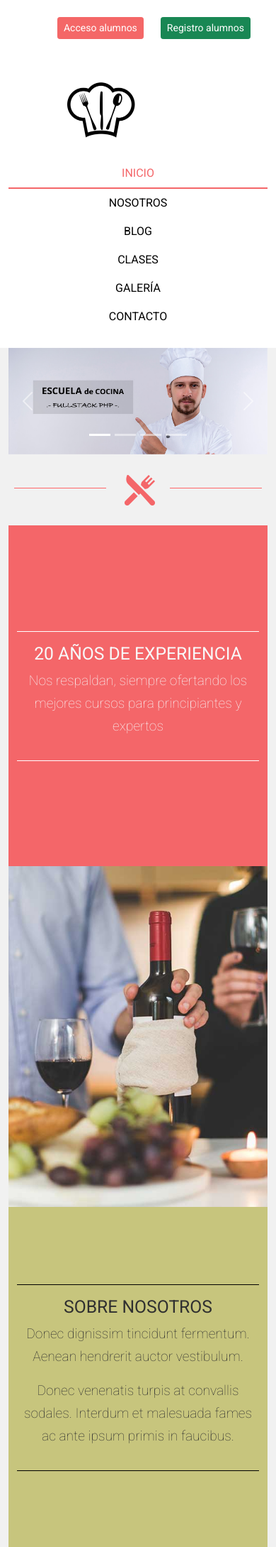
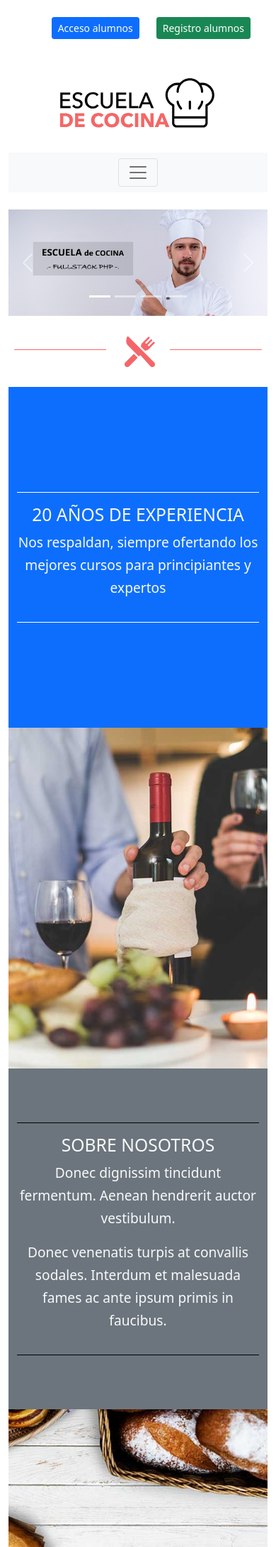
Before and after one commit to pedrosalgueroanillo/Fullstack-php, a PHP site: page /PHP_M4/index.php in a window 390 px wide. Shown: the top 2179 px of the page at 71% size. Run offline with PHP 8.4, Linux system fonts and the light colour scheme.

Commit message:
Modificación responsive menu

```diff
--- a/PHP_M4/css/style-m4.css
+++ b/PHP_M4/css/style-m4.css
@@ -23,8 +23,14 @@ header {
     background-color: #fff;
 }
 .logo {
-    max-width: 100px;
-    margin: 0 1rem;
+    max-width: 100%;
+    margin: 0 auto;
+}
+@media only screen and (min-width:768px) {
+    .logo {
+        max-width: 60%;
+        margin: 0 auto;
+    }
 }
 /*------------------------------------*
     slide
--- a/PHP_M4/index.php
+++ b/PHP_M4/index.php
@@ -31,24 +31,49 @@
         <div class="container">
             <div class="row justify-content-center align-items-center">
                 <!-- logo-->
-                <div class="col-md-4 col-8 mb-4 mb-md-0">
+                <div class="col-md-4 col-8 mb-4 mb-md-0 mx-auto">
                     <a href="index.php">
-                        <img class="logo "src="img/logo-rest.png" class="img-fluid">
+                        <img class="logo "src="img/logo.svg" class="img-fluid">
                     </a>
                 </div>
 
                 <!-- menu de navegación -->
                 <div class="col-12 col-md-8">
-                    <nav class="nav flex-column flex-md-row text-center d-flex justify-content-md-end justify-content-center">
-                        <a href="#" class="nav-link active">Inicio</a>
-                        <a href="#" class="nav-link">Nosotros</a>
-                        <a href="#" class="nav-link">Blog</a>
-                        <a href="#" class="nav-link">Clases</a>
-                        <a href="#" class="nav-link">Galería</a>
-                        <a href="#" class="nav-link">Contacto</a>
+
+
+                    <nav class="navbar navbar-expand-lg navbar-light bg-light">
+                        <div class="container justify-content-center">
+
+                            <button class="navbar-toggler" type="button" data-bs-toggle="collapse" data-bs-target="#navbarNav" aria-controls="navbarNav" aria-expanded="false" aria-label="Toggle navigation">
+                                <span class="navbar-toggler-icon"></span>
+                            </button>
+                            <div class="collapse navbar-collapse justify-content-md-end text-center" id="navbarNav">
+                                <ul class="navbar-nav">
+                                    <li class="nav-item">
+                                        <a class="nav-link active" aria-current="page" href="#">Inicio</a>
+                                    </li>
+                                    <li class="nav-item">
+                                        <a class="nav-link px-3" href="#">Nosotros</a>
+                                    </li>
+                                    <li class="nav-item">
+                                        <a class="nav-link px-3" href="#">Blog</a>
+                                    </li>
+                                    <li class="nav-item">
+                                        <a class="nav-link px-3" href="#">Clases</a>
+                                    </li>
+                                    <li class="nav-item">
+                                        <a class="nav-link px-3" href="#">Galeria</a>
+                                    </li>
+                                    <li class="nav-item px-3">
+                                        <a class="nav-link" href="#">Contacto</a>
+                                    </li>
+                                </ul>
+                            </div>
+                        </div>
                     </nav>
                 </div>
-            </div> <!-- end row -->
+            </div><!-- end row -->
+
         </div><!-- end container -->
 
     </header>
@@ -79,11 +104,11 @@
             <div class="row justify-content-center align-items-center h-100">
                 <div class="col-sm-8 col-md-6">
                     <div class="contenido text-center py-3">
-                        <h2 class="text-uppercase">Sobre Nosotros</h2>
+                        <h2 class="text-uppercase text-light">Sobre Nosotros</h2>
 
-                        <p> Donec dignissim tincidunt fermentum. Aenean hendrerit auctor vestibulum. </p>
+                        <p class="text-light"> Donec dignissim tincidunt fermentum. Aenean hendrerit auctor vestibulum. </p>
 
-                        <p> Donec venenatis turpis at convallis sodales. Interdum et malesuada fames ac ante ipsum primis in faucibus.</p>
+                        <p class="text-light"> Donec venenatis turpis at convallis sodales. Interdum et malesuada fames ac ante ipsum primis in faucibus.</p>
                     </div>
                 </div>
             </div>
@@ -219,7 +251,7 @@
 
                 <div class="row justify-content-end">
                     <div class="col-sm-4 text-right">
-                        <a href="clases.html" class="btn btn-primary">Ver Todas las Clases</a>
+                        <a href="clases.html" class="btn btn-danger">Ver Todas las Clases</a>
                     </div>
                 </div>
             </div>
@@ -261,13 +293,20 @@
         </div>
     </footer>
 
+    <!-- <script src="https://code.jquery.com/jquery-3.3.1.slim.min.js" integrity="sha384-q8i/X+965DzO0rT7abK41JStQIAqVgRVzpbzo5smXKp4YfRvH+8abtTE1Pi6jizo" crossorigin="anonymous"></script>
+    <script src="https://cdnjs.cloudflare.com/ajax/libs/popper.js/1.14.0/umd/popper.min.js" integrity="sha384-cs/chFZiN24E4KMATLdqdvsezGxaGsi4hLGOzlXwp5UZB1LY//20VyM2taTB4QvJ" crossorigin="anonymous"></script>
 
-     <script src="https://cdn.jsdelivr.net/npm/bootstrap@5.0.0-beta1/dist/js/bootstrap.bundle.min.js" integrity="sha384-ygbV9kiqUc6oa4msXn9868pTtWMgiQaeYH7/t7LECLbyPA2x65Kgf80OJFdroafW" crossorigin="anonymous"></script>
+    <script src="https://stackpath.bootstrapcdn.com/bootstrap/4.1.0/js/bootstrap.min.js" integrity="sha384-uefMccjFJAIv6A+rW+L4AHf99KvxDjWSu1z9VI8SKNVmz4sk7buKt/6v9KI65qnm" crossorigin="anonymous"></script> -->
+
 
     <!-- *********** JS Comentado porque estamos utilizando el CDN de bootstrap
     <script src="js/jquery-3.2.1.slim.min.js"></script>
     <script src="js/popper.min.js"></script>
+
     <script src="js/bootstrap.min.js"></script>
     -->
+    <link href="https://cdn.jsdelivr.net/npm/bootstrap@5.0.0-beta1/dist/css/bootstrap.min.css" rel="stylesheet" integrity="sha384-giJF6kkoqNQ00vy+HMDP7azOuL0xtbfIcaT9wjKHr8RbDVddVHyTfAAsrekwKmP1" crossorigin="anonymous">
+<script src="https://cdn.jsdelivr.net/npm/bootstrap@5.0.0-beta1/dist/js/bootstrap.bundle.min.js" integrity="sha384-ygbV9kiqUc6oa4msXn9868pTtWMgiQaeYH7/t7LECLbyPA2x65Kgf80OJFdroafW" crossorigin="anonymous"></script>
+
 </body>
 </html>
```
Also changed, not shown: other parts of PHP_M4/index.php (+27 -20 lines).
